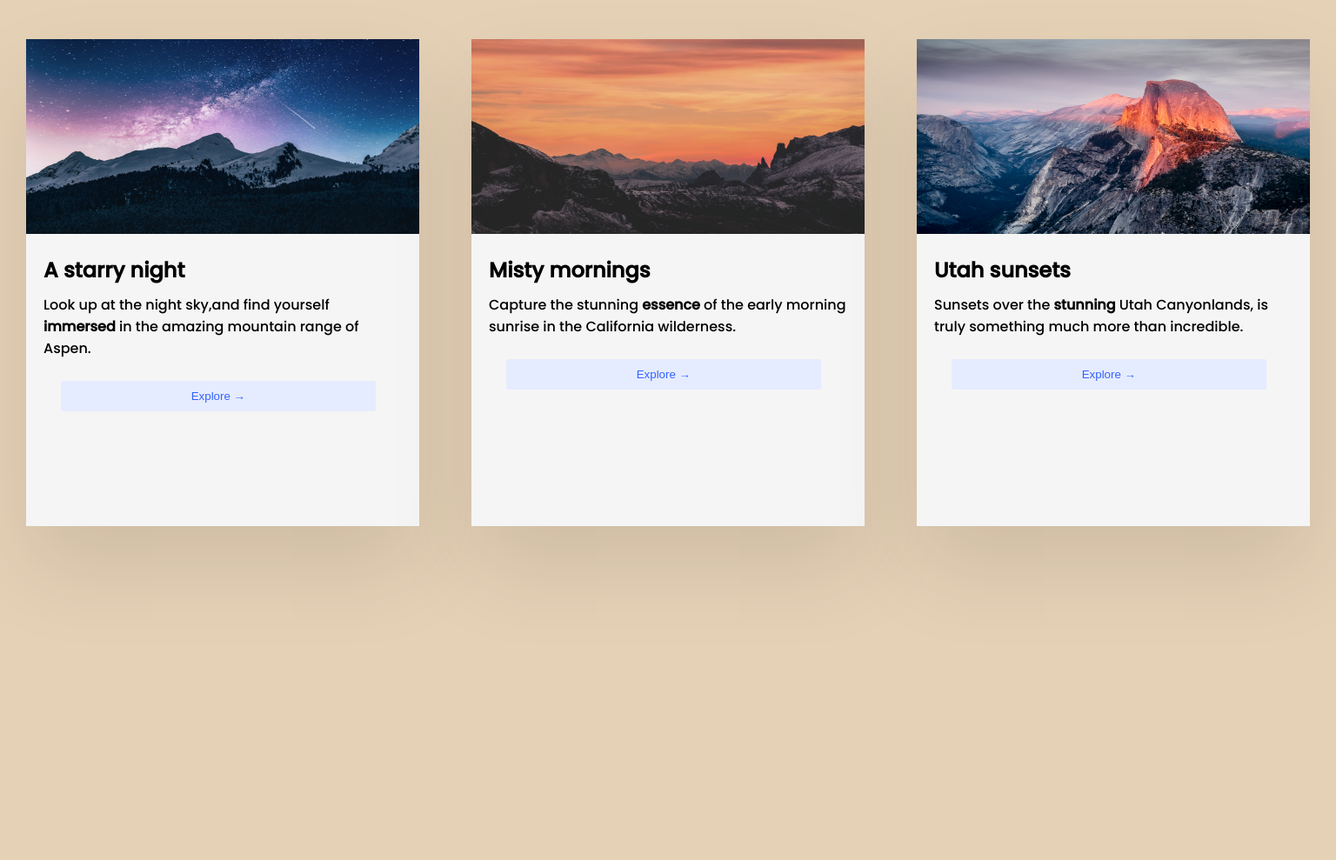
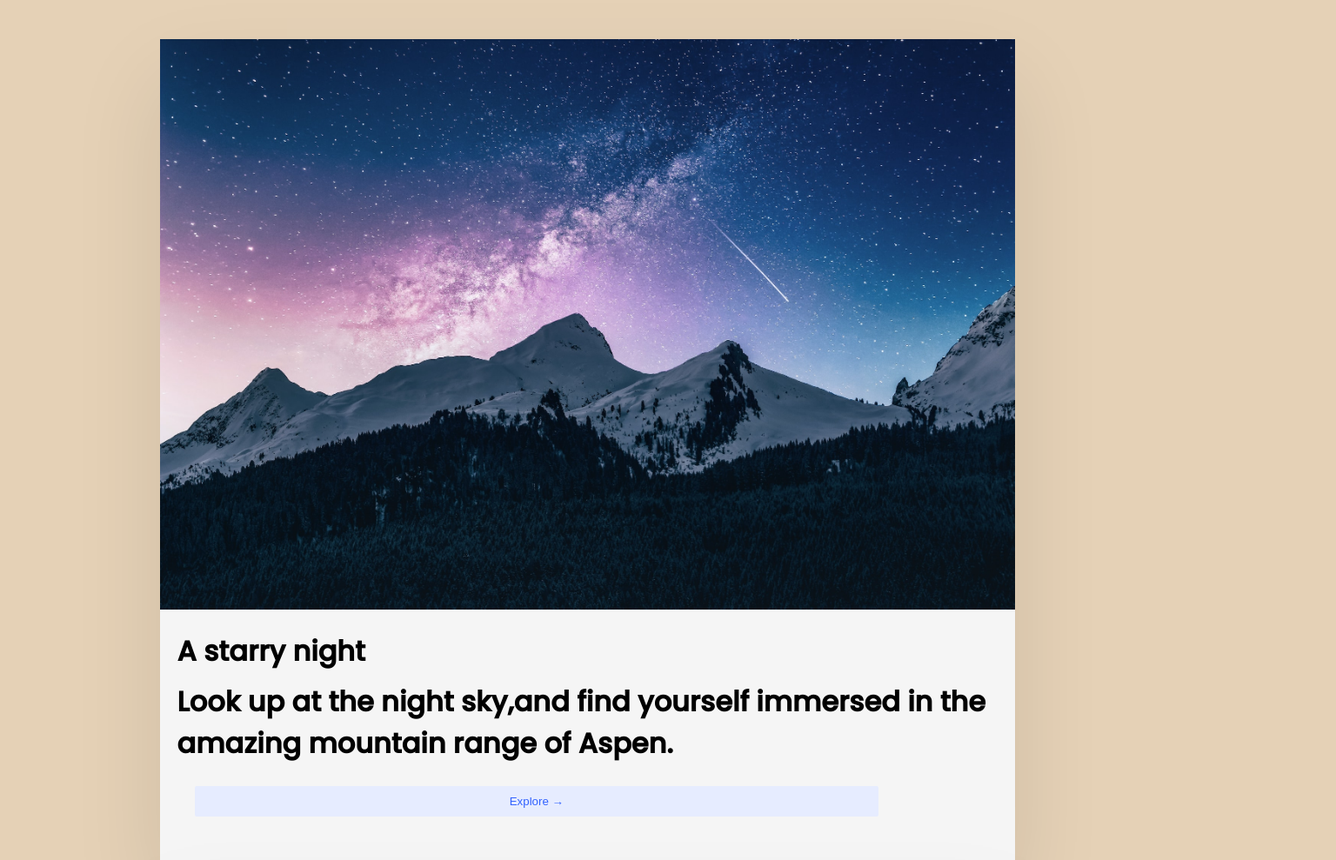
Before and after one commit to Bolumorin/Empower-responsive-task1, a plain HTML site: page index.html in a window 1536 px wide. Shown: the top 989 px of the page at 87% size. Before the commit the page ends 800 px from the top, so only its background shows below. Drawn offline with Linux system fonts and the light colour scheme.

Commit message:
COmmit changes

```diff
--- a/styles.css
+++ b/styles.css
@@ -31,6 +31,9 @@ body{
     height: auto;
     box-shadow: 0 3rem 6rem rgb(0 0 0 /10%);
 }
+.card:hover{
+    transform: scale3d(1.1);
+}
 img{
     width: 100%;
     height: 40%;
@@ -62,7 +65,7 @@ button:hover{
 }
 
 
-@media only screen and (max-width : 768px) {
+@media only screen and (max-width : 820px) {
     .mother-card{
         display: flex;
         width: 100%;
@@ -99,12 +102,12 @@ button:hover{
     button{
         color: #3363ff;
         background-color: #e6ecff;
-        padding: 10px;
+        padding: 10px ;
         width: 80%;
-        margin: 10px 40px 80px;
+        margin: 10px 40px 50px;
     }
 }
-@media only screen and (min-width : 770px) {
+@media only screen and (min-width : 821px) {
     .mother-card{
         display: flex;
         width: 100%;
@@ -117,12 +120,12 @@ button:hover{
     .card{
         width: 100%;
         background-color: #f5f5f5;
-        height: 70vh;
+        height: 60vh;
 
     }
     img{
         width: 100%;
-        height: 40%;
+        height: 30%;
     }
     h2{
         font-family: 'Poppins', sans-serif;
@@ -141,6 +144,48 @@ button:hover{
         background-color: #e6ecff;
         padding: 10px;
         width: 80%;
-        margin: 10px 40px 90px;
+        margin: 10px 20px 70px;
     }
 }
+@media only screen and (min-width : 1441px) {
+    .mother-card{
+        display: flex;
+        width: 80%;
+        flex-direction: row;
+        justify-content: space-between;
+        align-items: center;
+        margin-top: 35px;
+        margin-bottom: 35px;
+        flex-wrap: wrap;
+        height: 70vh;
+    }
+    .card{
+        width: 80%;
+        background-color: #f5f5f5;
+        height: auto;
+
+
+    }
+    img{
+        width: 100%;
+        height: 30%;
+    }
+    h2{
+        font-family: 'Poppins', sans-serif;
+        font-weight: bolder;
+        font-size: xx-large;
+    }
+    p{
+        font-family: 'Poppins', sans-serif;
+        font-weight: bolder;
+        font-size: xx-large;
+    }
+
+    button{
+        color: #3363ff;
+        background-color: #e6ecff;
+        padding: 10px ;
+        width: 80%;
+        margin: 10px 40px 50px;
+    }
+}
```
Also changed, not shown: 1 other file.
